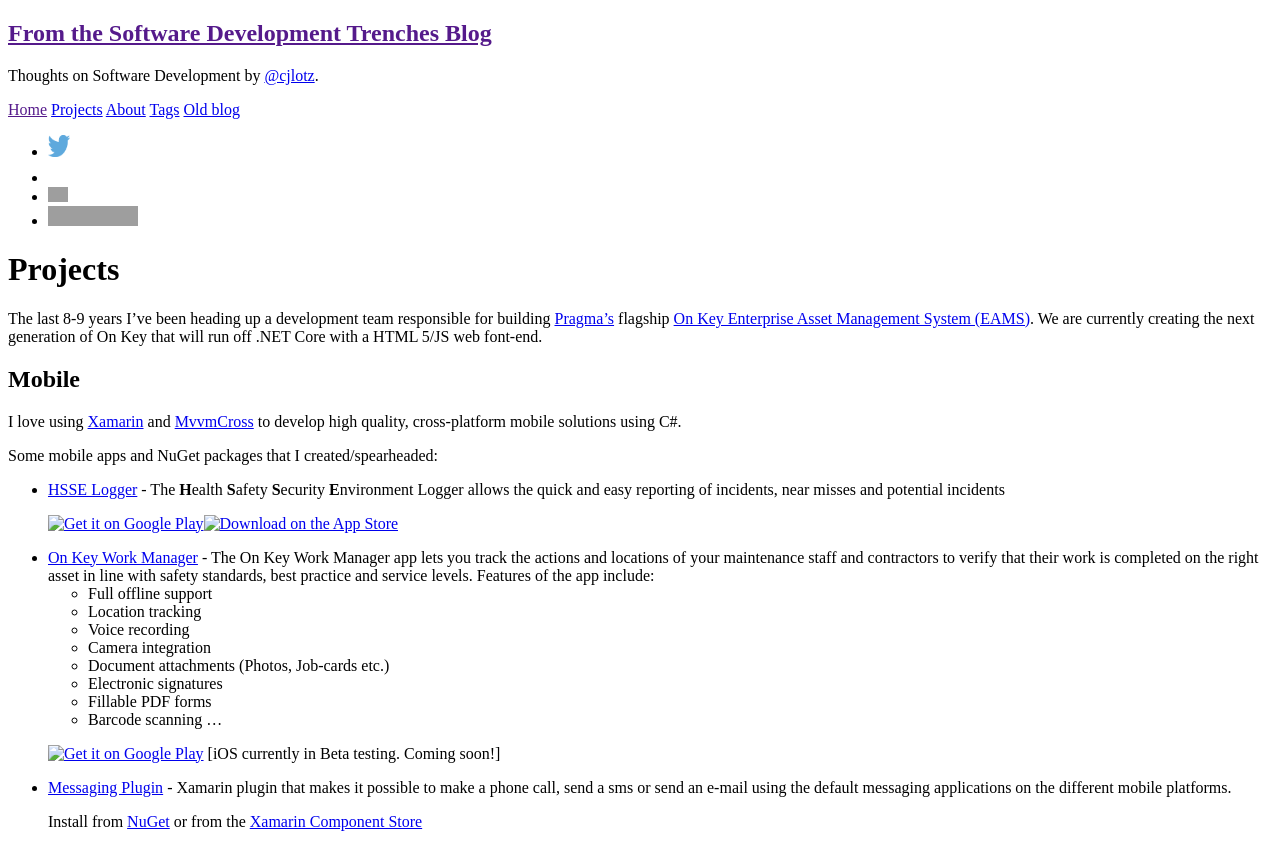
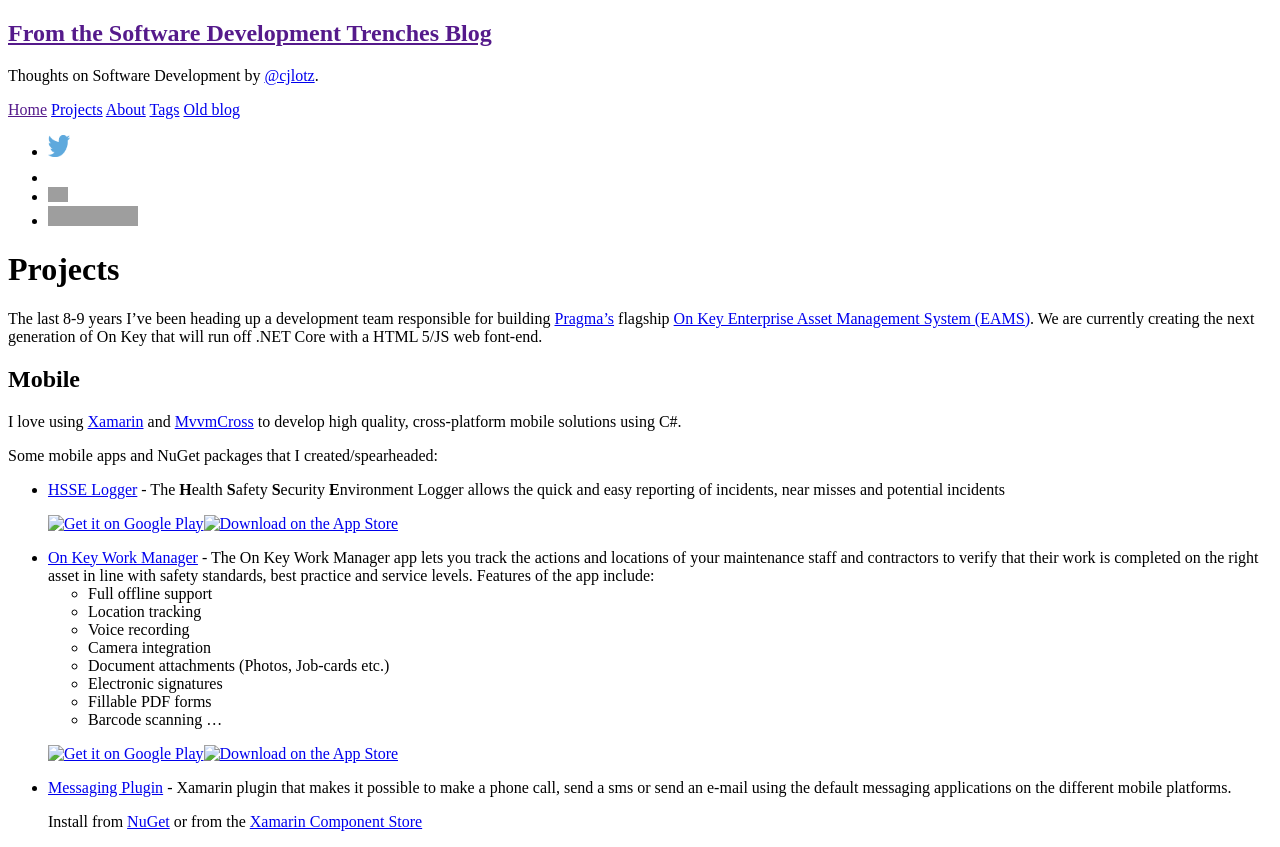
Before and after one commit to cjlotz/cjlotz.github.io, a Jekyll site: the page built from Projects.md, in a window 1280 px wide, cut to the strip 132-979 px from the top of the page. Built offline with Jekyll 4.4.1, drawn with Linux system fonts in a browser that asks for light colours; comment, search, counter and statistics services are not loaded; grey boxes are pictures that could not be loaded.

Commit message:
added work manager app store link

```diff
--- a/Projects.md
+++ b/Projects.md
@@ -25,7 +25,8 @@ Some mobile apps and NuGet packages that I created/spearheaded:
   * Fillable PDF forms
   * Barcode scanning ...
 
-  [![Get it on Google Play]({{ site.baseurl }}public/images/google-play-badge.png){:height="35px"}](https://play.google.com/store/apps/details?id=com.pragmaproducts.workmanager) [iOS currently in Beta testing. Coming soon!]
+  [![Get it on Google Play]({{ site.baseurl }}public/images/google-play-badge.png){:height="35px"}](https://play.google.com/store/apps/details?id=com.pragmaproducts.workmanager)[![Download on the App Store]({{ site.baseurl }}public/images/appstore-badge.svg){:height="35px"}](https://itunes.apple.com/us/app/on-key-work-manager/id1223460234)
+
 
 * [Messaging Plugin](https://github.com/cjlotz/Xamarin.Plugins) - Xamarin plugin that makes it possible to make a phone call, send a sms or send an e-mail using the default messaging applications on the different mobile platforms.
 
```
